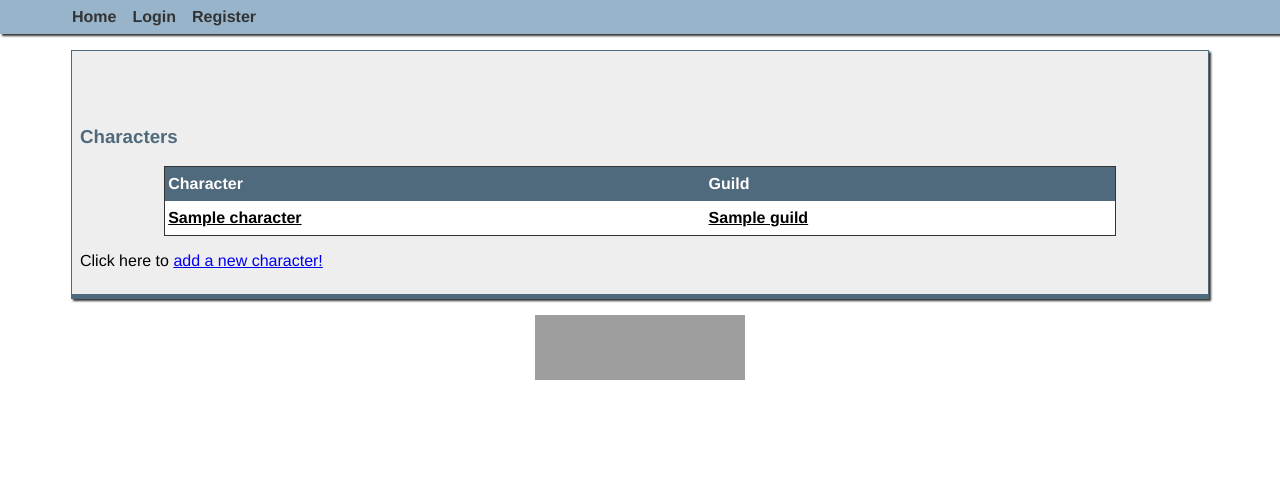
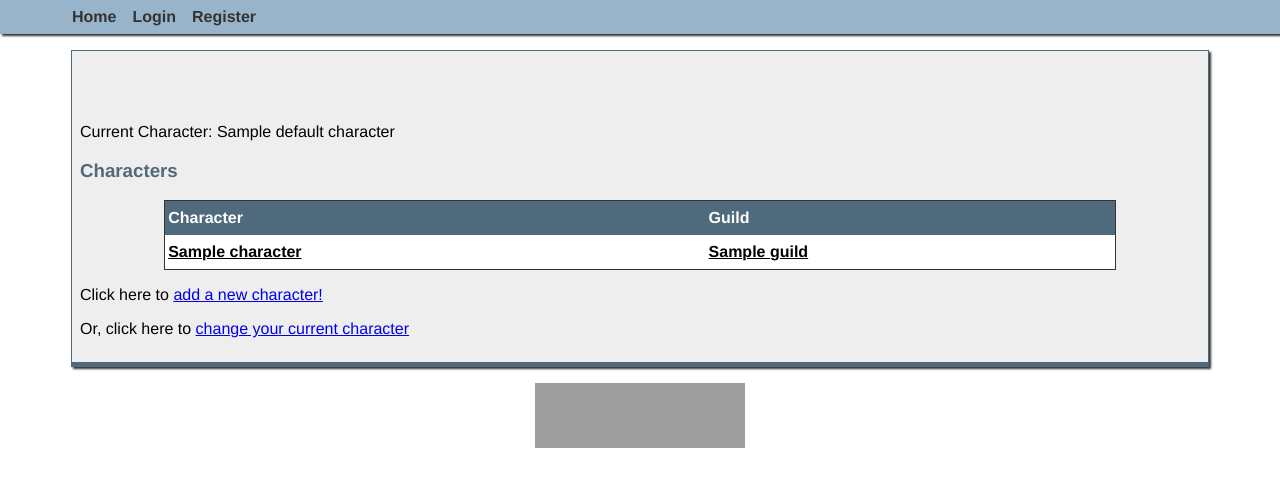
Before and after one commit to bpina/prodigy, a Django app: template templates/users/index.html in a window 1280 px wide. Shown: the part 80-567 px from the top of the page. Run offline with Django 3.2, Linux system fonts and the light colour scheme; the template is opened without the code that fills it: most values are stand-ins (such as "Sample title", 1, 10 or a date in 2020); some libraries are stand-ins or nearby versions; grey boxes are pictures that could not be loaded.

Commit message:
layout changes

```diff
--- a/characters/views.py
+++ b/characters/views.py
@@ -67,6 +67,8 @@
 def current(request):
   user = request.user
   if request.method == 'GET':
+    if not user.character_set.all():
+      return HttpResponseRedirect('/characters/create')
     characters = user.character_set.filter(is_default=False)
     return render(request, 'characters/current.html', {'characters': characters})
   else:
--- a/templates/layouts/application.html
+++ b/templates/layouts/application.html
@@ -17,11 +17,14 @@
         <span>
           Welcome, {{ user.username }}!
         </span>
+        <span>
         {% if default_character %}
-        <span>
-          Current Character: {{ default_character }} [<a href="/characters/current">Change</a>]
+          Current Character: {{ default_character }}
+        {% else %}
+          You have no default!
+        {% endif %}
+        [<a href="/characters/current">Change</a>]
         </span>
-        {% endif %}
       </div>
       {% endif %}
     </div>
--- a/templates/users/index.html
+++ b/templates/users/index.html
@@ -3,7 +3,16 @@
 {% block content %}
 <h2>{{ user.username }}</h2>
 <span>{{ user.email }}</span>
+<p>
+{% if default_character %}
+Current Character: {{ default_character.name }}
+{% else %}
+You have no default character.
+{% endif %}
+</p>
+
 <h3>Characters</h3>
 {% include "shared/characters/list.html" with id="user-characters-list" class="" characters=characters %}
-<p>Click here to <a href="/characters/create">add a new character!</a>
+<p>Click here to <a href="/characters/create">add a new character!</a></p>
+<p>Or, click here to <a href="/characters/current">change your current character</p>
 {% endblock %}
```
Also changed, not shown: 1 other file.
